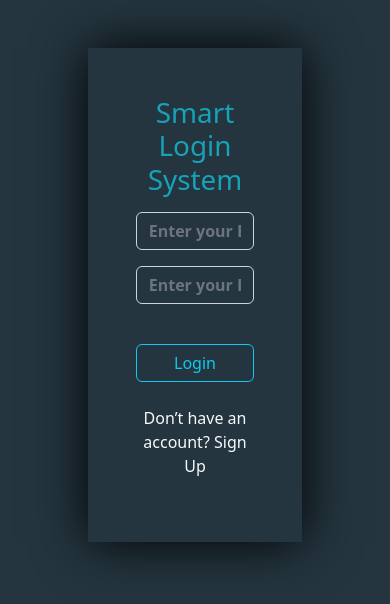
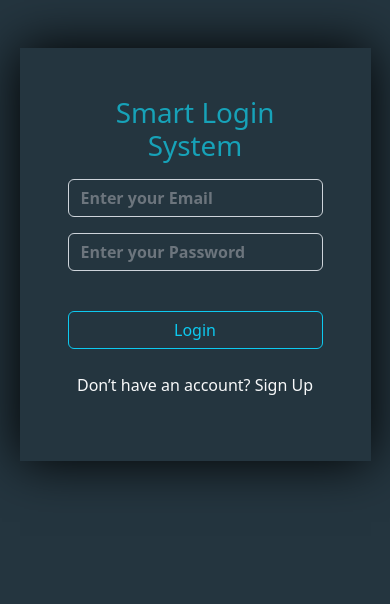
Before and after one commit to amirsamifekri/login, a plain HTML site: page index.html in a window 390 px wide. Drawn offline with Linux system fonts and the light colour scheme.

Commit message:
second commit

```diff
--- a/css/style.css
+++ b/css/style.css
@@ -8,6 +8,7 @@ body{
     color: #17A2B8;
     box-shadow: 0px 0px 50px #000;
 }
+
 
 
 .box input{
@@ -37,3 +38,15 @@ a:hover{
     left: 50%;
     transform: translate(-50% , -50%);
 }
+
+
+
+
+@media screen and (max-width: 800px) {
+ .box {
+    width: 90%;
+    margin: auto;
+    color: #17A2B8;
+    box-shadow: 0px 0px 50px #000;
+ }
+}
```
Also changed, not shown: index.html (+1 -1 lines).
